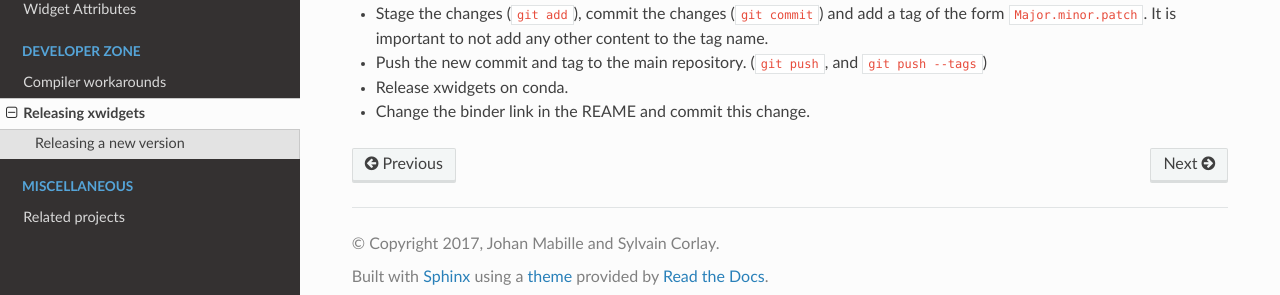
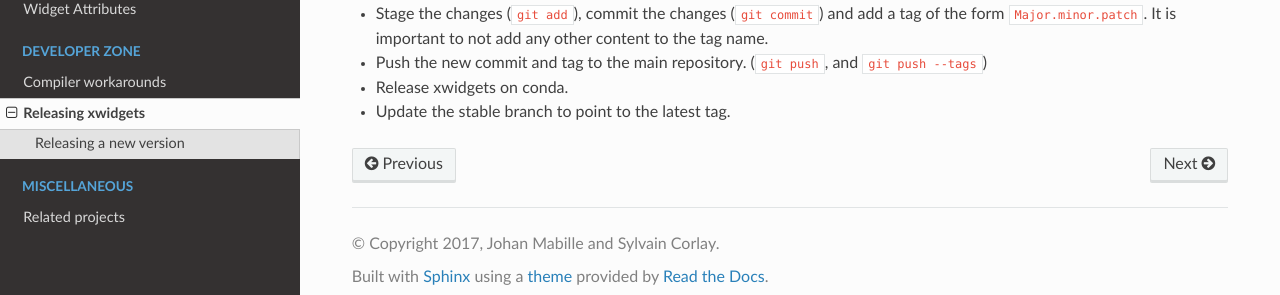
Before and after one commit to jupyter-xeus/xwidgets, a Sphinx documentation site: the page built from docs/source/releasing.rst, in a window 1280 px wide. Shown: the part 384-679 px from the top of the page. Built offline with Sphinx 7.4.7 and the Read the Docs theme 2.0.0, drawn with Linux system fonts in a browser that asks for light colours; a script that is not in the unit is left out; comment, search, counter and statistics services are not loaded.

Commit message:
Use stable branches for binder

```diff
--- a/docs/source/releasing.rst
+++ b/docs/source/releasing.rst
@@ -20,4 +20,4 @@ From the master branch of xwidgets
 - Stage the changes (``git add``), commit the changes (``git commit``) and add a tag of the form ``Major.minor.patch``. It is important to not add any other content to the tag name.
 - Push the new commit and tag to the main repository. (``git push``, and ``git push --tags``)
 - Release xwidgets on conda.
-- Change the binder link in the REAME and commit this change.
+- Update the stable branch to point to the latest tag.
```
Also changed, not shown: README.md (+2 -2 lines).
